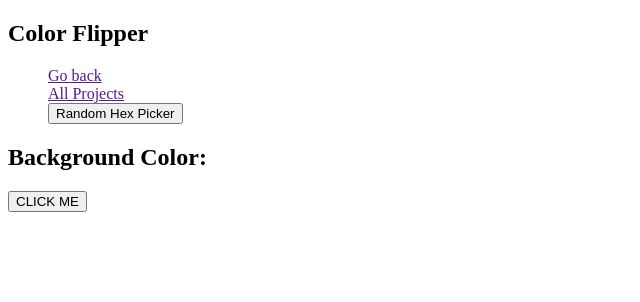
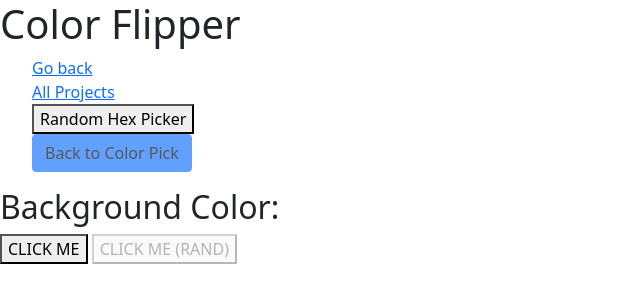
Before and after one commit to teddywaweru/Teddy-s-Personal-Website, a plain HTML site: page colorflipper.html in a window 1280 px wide. Shown: the whole page, without its empty margins (0-640 px from the left). Drawn offline with nearby package versions, Linux system fonts and the light colour scheme.

Commit message:
270921_final commit

```diff
--- a/colorflipper.html
+++ b/colorflipper.html
@@ -4,6 +4,9 @@
     <meta charset="UTF-8">
     <meta http-equiv="X-UA-Compatible" content="IE=edge">
     <meta name="viewport" content="width=device-width, initial-scale=1.0">
+    <link href="https://cdn.jsdelivr.net/npm/bootstrap@5.1.1/dist/css/bootstrap.min.css"
+    rel="stylesheet" integrity="sha384-F3w7mX95PdgyTmZZMECAngseQB83DfGTowi0iMjiWaeVhAn4FJkqJByhZMI3AhiU"
+    crossorigin="anonymous">
     <link rel="stylesheet" href="">
     <title>Color Flipper by TeddyW</title>
 </head>
@@ -14,17 +17,21 @@
             <ul style="list-style: none;">
                 <li><a href="">Go back</a></li>
                 <li><a href="">All Projects</a></li>
-                <li><button id="randHexPick">Random Hex Picker</button></li>
+                <li><button id="randHexPickBtn">Random Hex Picker</button></li>
+                <li><button class="btn btn-primary" id = "randColorPickBtn" >Back to Color Pick</button></li>
             </ul>
         </div>
     </nav>
     <main>
         <div class="main-container"></div>
-        <h2>Background Color:<span class="color"></span></h2>
+        <h2>Background Color:   <span class="color"></span></h2>
         <button class="color-switch-btn" id="colorSwtchBtn">CLICK ME</button>
-        <button style = "visibility: hidden;" id="colorRandSwtchBtn">CLICK ME (RAND)</button>
+        <button  id="colorRandSwtchBtn">CLICK ME (RAND)</button>
     </main>
 
     <script src="colorflipper.js"></script>
+    <script src="https://cdn.jsdelivr.net/npm/bootstrap@5.1.1/dist/js/bootstrap.bundle.min.js"
+    integrity="sha384-/bQdsTh/da6pkI1MST/rWKFNjaCP5gBSY4sEBT38Q/9RBh9AH40zEOg7Hlq2THRZ"
+    crossorigin="anonymous"></script>
 </body>
 </html>
--- a/colorflipper.js
+++ b/colorflipper.js
@@ -1,51 +1,114 @@
+
+// const colorOptions = ["green","red","rgba(130,149,120)","#f45933"];
+// const hexValues =   [ 0 , 1 , 2 , 3 , 4 , 5 , 6 , 7 , 8 , 9 ,
+//                     'A' , 'B' , 'C' , 'D' , 'E' ,'F' ];
+
+// const colorSwtchBtn = document.getElementById('colorSwtchBtn');
+// const colorRandSwtchBtn = document.getElementById('colorRandSwtchBtn');
+// const randHexPick = document.getElementById('randHexPick');
+// const colorChange = document.querySelector('.color');
+
+// //Event listener for original fn
+// colorSwtchBtn.addEventListener('click',()=>{
+//     //Get random number for items in colorOptions
+//     const randNumber = getRandomNumber();
+//     console.log(randNumber);
+//     document.body.style.backgroundColor = colorOptions[randNumber];
+//     colorChange.textContent = colorOptions[randNumber];
+// })
+
+// // change id to Random Color Generator.
+// randHexPick.addEventListener('click',()=>{
+//     colorSwtchBtn.style.visibility = "hidden";
+//     colorRandSwtchBtn.style.visibility = 'visible';
+// })
+
+// //Event listener for random color fn.
+// colorRandSwtchBtn.addEventListener('click',()=>{
+//     currentColor = hexColorGenerator()
+//     document.body.style.backgroundColor = currentColor;
+//     document.querySelector('.color').textContent = currentColor;
+//     // console.log(currentColor);
+// })
+
+
+// function hexColorGenerator(){
+//     var hexColorString = ['#'];
+//     let i = 0;
+//     while(i<6){
+//         hexColorString.push(hexValues[Math.floor(Math.random()*hexValues.length)]);
+//         i++;
+//     }
+//     return(hexColorString.join(''));
+
+// }
+// //generate random whole number values based on the colorOptions list size.
+// function getRandomNumber (){
+//     return Math.floor(Math.random()*colorOptions.length);
+// }
+
+
+
+
 
 const colorOptions = ["green","red","rgba(130,149,120)","#f45933"];
 const hexValues =   [ 0 , 1 , 2 , 3 , 4 , 5 , 6 , 7 , 8 , 9 ,
                     'A' , 'B' , 'C' , 'D' , 'E' ,'F' ];
+const colorRandSwtchBtn = document.getElementById('colorRandSwtchBtn');
+const colorSwtchBtn = document.getElementById('colorSwtchBtn');
+const randColorPickBtn = document.getElementById('randColorPickBtn');
+const randHexPickBtn = document.getElementById('randHexPickBtn');
 
-const colorSwtchBtn = document.getElementById('colorSwtchBtn');
-const colorRandSwtchBtn = document.getElementById('colorRandSwtchBtn');
-const randHexPick = document.getElementById('randHexPick');
-const colorChange = document.querySelector('.main-container');
 
-//Event listener for original fn
-colorSwtchBtn.addEventListener('click',()=>{
-    //Get random number for items in colorOptions
-    const randNumber = getRandomNumber();
-    console.log(randNumber);
-    document.body.style.backgroundColor = colorOptions[randNumber];
-    colorChange.textContent = colorOptions[randNumber];
-})
 
-// change id to Random Color Generator.
-randHexPick.addEventListener('click',()=>{
-    colorSwtchBtn.style.visibility = "hidden";
-    colorRandSwtchBtn.style.visibility = 'visible';
-})
+document.getElementById('colorRandSwtchBtn').disabled = true;
+document.getElementById('randColorPickBtn').disabled = true;
+document.getElementById('randColorPickBtn').style.color = 'black';
+function randNumber(range){
+    return Math.floor(Math.random()*range);
+}
 
-//Event listener for random color fn.
-colorRandSwtchBtn.addEventListener('click',()=>{
-    hexColorGenerator();
+function hexColorGenerator(){
+    hexString = '#';
+
+    for(i = 0 ; i < 6 ; i ++ ){
+        hexString += hexValues[Math.floor(Math.random()*hexValues.length)]
+    }
+    return hexString;
+}
+
+
+    //Random Colour Selector Based on pre-determined array
+    randHexPickBtn.addEventListener('click',()=>{
+        colorSwtchBtn.disabled = true;
+        randHexPickBtn.disabled = true;
+        randColorPickBtn.style.color = "";
+        randColorPickBtn.disabled = false;
+        colorRandSwtchBtn.disabled = false;
+
+
+    })
+
+        //Random Colour Selector Based on HEX array
+    randColorPickBtn.addEventListener('click',()=>{
+        colorSwtchBtn.disabled = false;
+        randHexPickBtn.disabled = false;
+        randColorPickBtn.disabled = true;
+        colorRandSwtchBtn.disabled = true;
 
 })
 
 
-function hexColorGenerator(){
-    var hexColorString = ['#'];
-    let i = 0;
-    while(i<6){
-        hexColorString.push(hexValues[Math.floor(Math.random()*hexValues.length)]);
-        i++;
-    }
-    console.log(hexColorString);
-    console.log(hexColorString.join(""));
-    document.body.style.backgroundColor = hexColorString.join("")
+document.getElementById('colorSwtchBtn').addEventListener('click',()=>{
+    hexColorCode = colorOptions[randNumber(colorOptions.length)]
+    console.log(hexColorCode);
+    document.body.style.backgroundColor = hexColorCode;
+    document.querySelector('.color').textContent = hexColorCode;
+})
 
-
-
-
-}
-//generate random whole number values based on the colorOptions list size.
-function getRandomNumber (){
-    return Math.floor(Math.random()*colorOptions.length);
-}
+document.getElementById('colorRandSwtchBtn').addEventListener('click',()=>{
+    hexColorCode = hexColorGenerator();
+    console.log(hexColorCode);
+    document.body.style.backgroundColor = hexColorCode;
+    document.querySelector('.color').textContent = hexColorCode;
+})
```
Also changed, not shown: index.html (+9 -2 lines).
